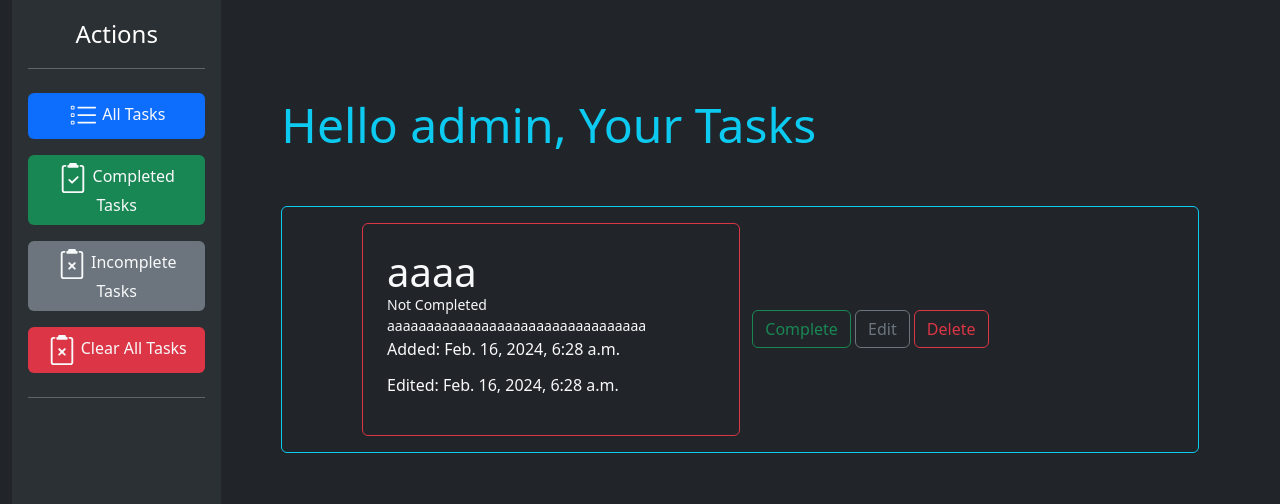
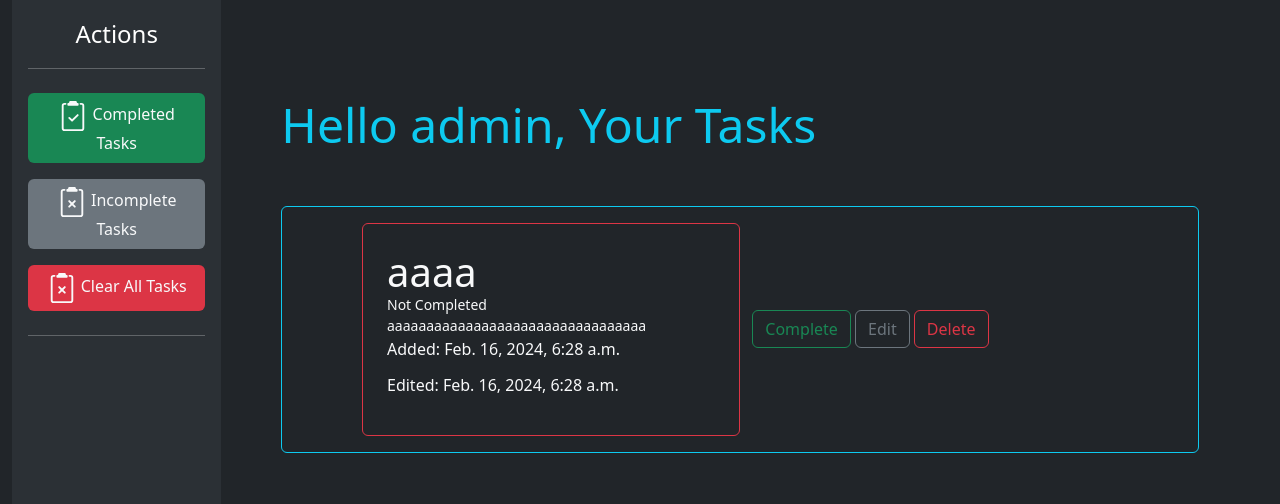
Before and after one commit to aytheeh2/to-do, a Django app: page / in a window 1280 px wide. Shown: the part 56-560 px from the top of the page. Run offline with Django 4.2, Linux system fonts and the light colour scheme; a user stored in the database is signed in; data comes from the database, SQL or seed files in the repository.

Commit message:
commented 'all tasks' element on index.html

```diff
--- a/templates/index.html
+++ b/templates/index.html
@@ -11,7 +11,7 @@
             </div>
             <hr>
             <ul class="nav nav-pills flex-column mb-auto ">
-                <li class="nav-item my-2">
+                <!-- <li class="nav-item my-2">
                     <a href="{% url 'todo:home' %}" class="nav-link bg-primary text-light text-center "
                         aria-current="page">
                         <svg xmlns="http://www.w3.org/2000/svg" width="30" height="30" fill="currentColor"
@@ -25,7 +25,7 @@
                         </svg>
                         All Tasks
                     </a>
-                </li>
+                </li> -->
                 <li class="nav-item my-2">
                     <a href="{% url 'todo:completed_tasks' %}" class="nav-link bg-success text-light text-center "
                         aria-current="page">
```
